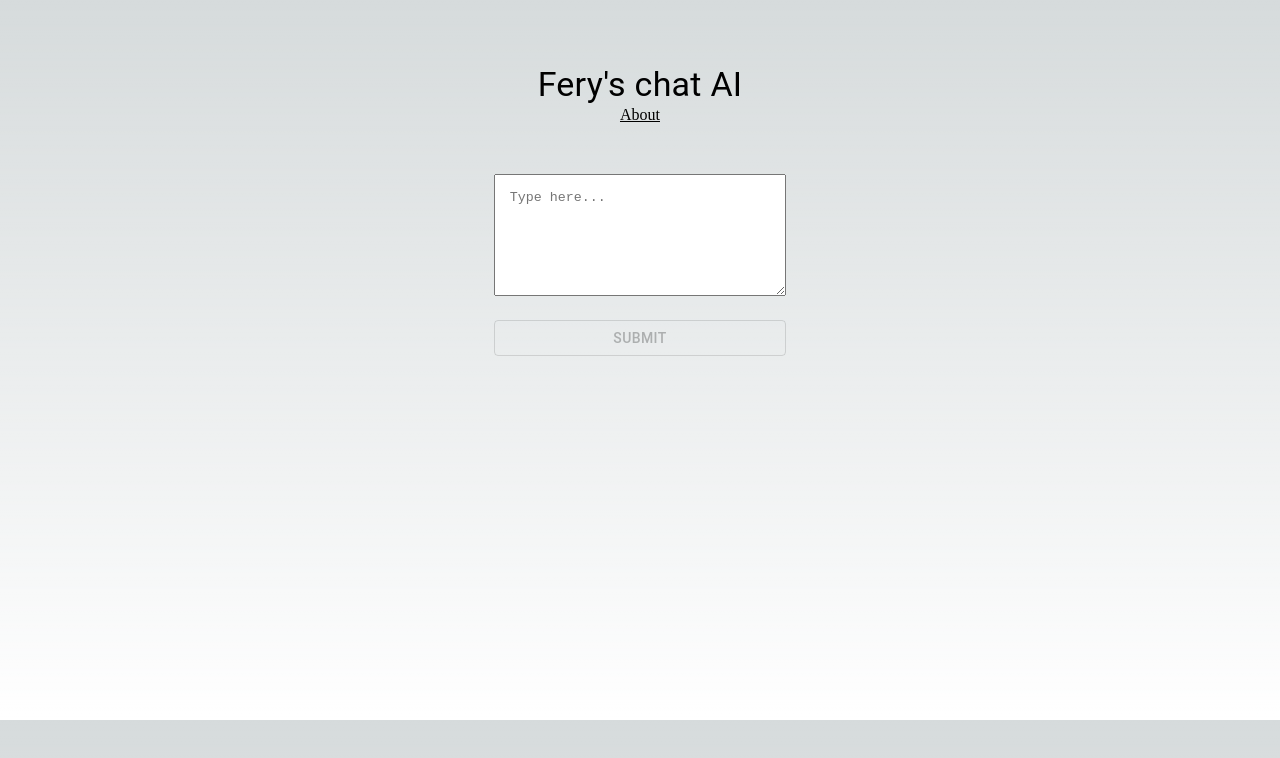
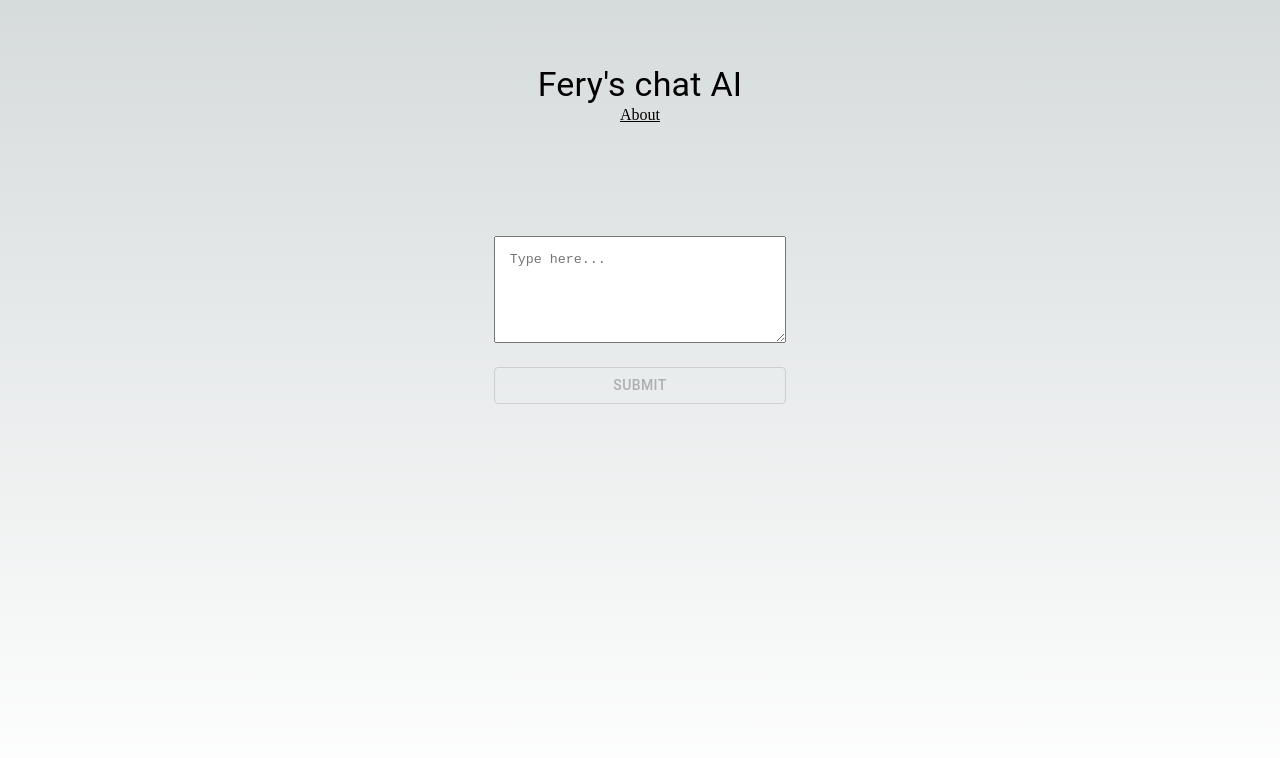
Before and after one commit to feryrmdhn/AIchat, a Next.js app: page / in a window 1280 px wide. Shown: the top 758 px of the page. Built offline with nearby package versions, Linux system fonts and the light colour scheme; no server answers.

Commit message:
fix max height

```diff
--- a/pages/index.tsx
+++ b/pages/index.tsx
@@ -57,8 +57,8 @@ const Home: NextPage = () => {
             aria-label="minimum height"
             value={prompt}
             onChange={(e: ChangeEvent<HTMLTextAreaElement>) => setPrompt(e.target.value)}
-            minRows={6}
-            maxRows={10}
+            minRows={5}
+            maxRows={8}
             placeholder="Type here..."
             style={{ width: '100%', padding: 15 }}
           />
@@ -73,7 +73,7 @@ const Home: NextPage = () => {
             {isLoading ? <CircularProgress size='25px' /> : 'submit'}
           </Button>
         </form>
-        <Box height='250px' style={{overflowY: 'scroll'}}>
+        <Box height='220px' style={{overflowY: 'scroll'}}>
           <Typography variant='inherit' lineHeight='22px' className={styles.fonts}>
             {result}
           </Typography>
--- a/styles/Home.module.css
+++ b/styles/Home.module.css
@@ -4,7 +4,7 @@
   justify-content: space-between;
   align-items: center;
   padding: 4rem 50px;
-  min-height: 90vh;
+  min-height: 100vh;
 }
 
 .desc {
```
